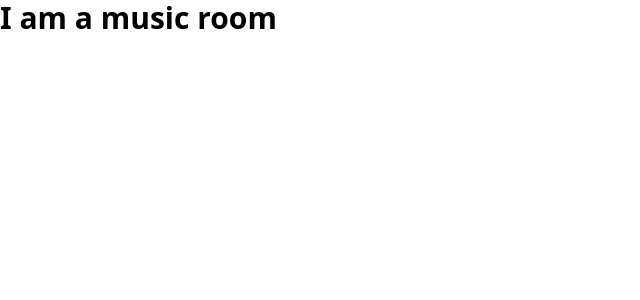
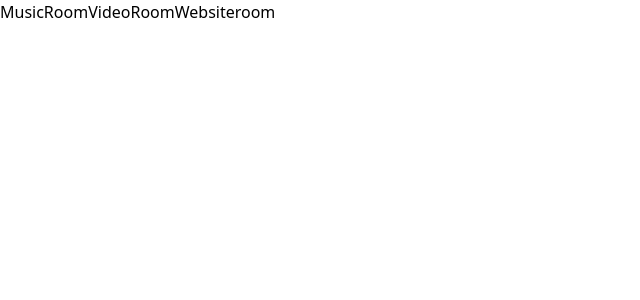
Before and after one commit to SijmenHuizenga/web-diggers, a React (Vite) app in the folder webapp/: page / in a window 1280 px wide. Shown: the top 300 px of the page, without its empty margins (0-640 px from the left). Built offline with nearby package versions, Linux system fonts and the light colour scheme.

Commit message:
Added templates

```diff
--- a/webapp/src/App.tsx
+++ b/webapp/src/App.tsx
@@ -1,23 +1,16 @@
 import { ReactNode } from "react";
+import MusicRoom from './templates/MusicRoom';
+import VideoRoom from './templates/VideoRoom';
+import Websiteroom from './templates/WEbsiteRoom';
 
 function App() {
   return (
     <div className="h-screen max-h-screen overflow-y-hidden overflow-x-scroll flex">
       <MusicRoom />
       <VideoRoom />
-      <WebsiteRoom />
+      <Websiteroom />
     </div>
   );
-}
-
-function MusicRoom() {
-  return <Room>I am a music room</Room>;
-}
-function VideoRoom() {
-  return <Room>VideoRoom</Room>;
-}
-function WebsiteRoom() {
-  return <Room>WebsiteRoom</Room>;
 }
 
 function Room({ children }: { children: ReactNode }) {
--- /dev/null
+++ b/webapp/src/templates/MusicRoom.tsx
@@ -0,0 +1,8 @@
+
+const MusicRoom = () => {
+  return (
+    <div>MusicRoom</div>
+  )
+}
+
+export default MusicRoom
--- /dev/null
+++ b/webapp/src/templates/VideoRoom.tsx
@@ -0,0 +1,8 @@
+
+const VideoRoom = () => {
+  return (
+    <div>VideoRoom</div>
+  )
+}
+
+export default VideoRoom
--- /dev/null
+++ b/webapp/src/templates/WebsiteRoom.tsx
@@ -0,0 +1,8 @@
+
+const Websiteroom = () => {
+  return (
+    <div>Websiteroom</div>
+  )
+}
+
+export default Websiteroom
```
